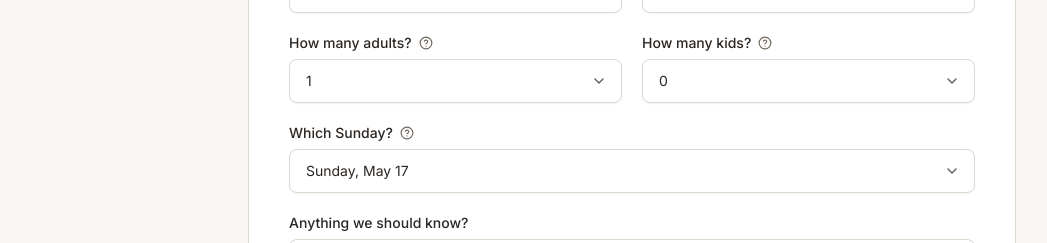
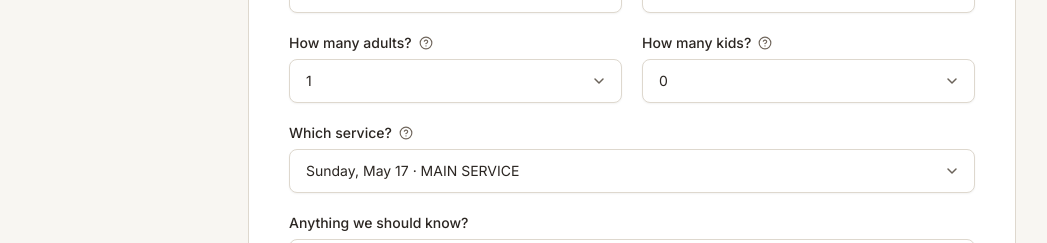
Before and after one commit to kbennett2000/church-site-template, a Next.js app: page /visit in a window 1280 px wide. Shown: the part 4100-4343 px from the top of the page, without its empty margins (8-1055 px from the left). Built offline with nearby package versions, Linux system fonts and the light colour scheme.

Commit message:
Fixed only one service showing on visit form

```diff
--- a/components/sections/visit-form.tsx
+++ b/components/sections/visit-form.tsx
@@ -5,28 +5,70 @@ import { Check, Send } from "lucide-react";
 import { Button } from "@/components/ui/button";
 import { Input } from "@/components/ui/input";
 import { HelpIcon } from "@/components/ui/help-icon";
-import { churchInfo } from "@/lib/church-info";
+import { churchInfo, type Service } from "@/lib/church-info";
 
-function nextSundays(count: number, from: Date = new Date()) {
-  const out: Date[] = [];
+const DAY_NAME_TO_DOW: Record<string, number> = {
+  sunday: 0, monday: 1, tuesday: 2, wednesday: 3,
+  thursday: 4, friday: 5, saturday: 6,
+};
+
+function nextServiceOptions(
+  services: readonly Service[],
+  count: number,
+  from: Date = new Date()
+): { value: string; label: string }[] {
+  const active = services.filter(
+    (s) => s.day && s.time && DAY_NAME_TO_DOW[s.day.toLowerCase()] !== undefined
+  );
+  // Fall back to next Sundays if no services are configured.
+  if (active.length === 0) {
+    const out: { value: string; label: string }[] = [];
+    const d = new Date(from);
+    while (out.length < count) {
+      d.setDate(d.getDate() + 1);
+      if (d.getDay() === 0)
+        out.push({
+          value: d.toISOString().slice(0, 10),
+          label: d.toLocaleDateString("en-US", { weekday: "long", month: "long", day: "numeric" }),
+        });
+    }
+    return out;
+  }
+
+  const multipleServices = active.length > 1;
+  const instances: { date: Date; service: Service }[] = [];
   const d = new Date(from);
-  while (out.length < count) {
+  // Scan 10 weeks ahead — enough to collect `count` instances for any schedule.
+  for (let i = 0; i < 70 && instances.length < count * active.length; i++) {
     d.setDate(d.getDate() + 1);
-    if (d.getDay() === 0) out.push(new Date(d));
+    for (const s of active) {
+      if (d.getDay() === DAY_NAME_TO_DOW[s.day.toLowerCase()])
+        instances.push({ date: new Date(d), service: s });
+    }
   }
-  return out;
-}
+  // Sort chronologically, then by service time within the same day.
+  instances.sort((a, b) =>
+    a.date.getTime() !== b.date.getTime()
+      ? a.date.getTime() - b.date.getTime()
+      : a.service.time.localeCompare(b.service.time)
+  );
 
-function formatSunday(d: Date) {
-  return d.toLocaleDateString("en-US", {
-    weekday: "long",
-    month: "long",
-    day: "numeric",
+  return instances.slice(0, count).map(({ date, service }) => {
+    const dateLabel = date.toLocaleDateString("en-US", {
+      weekday: "long", month: "long", day: "numeric",
+    });
+    const label = multipleServices
+      ? `${dateLabel} · ${service.name || service.time}`
+      : dateLabel;
+    return {
+      value: `${date.toISOString().slice(0, 10)}|${service.time}`,
+      label,
+    };
   });
 }
 
 export function VisitForm() {
-  const sundays = useMemo(() => nextSundays(5), []);
+  const serviceOptions = useMemo(() => nextServiceOptions(churchInfo.services, 8), []);
   const [submitted, setSubmitted] = useState(false);
   const [form, setForm] = useState({
     name: "",
@@ -34,7 +76,7 @@ export function VisitForm() {
     adults: "1",
     kids: "0",
     kidsAges: "",
-    sunday: sundays[0]?.toISOString().slice(0, 10) ?? "",
+    visit: serviceOptions[0]?.value ?? "",
     notes: "",
   });
 
@@ -147,17 +189,14 @@ export function VisitForm() {
         ) : null}
 
         <Field
-          label="Which Sunday?"
+          label="Which service?"
           className="sm:col-span-2"
-          help="Pick the Sunday you're planning to visit. If you're not sure yet, that's fine — pick 'Not sure yet' below."
+          help="Pick the service you're planning to attend. Not sure yet? No problem — just pick one and we'll follow up."
         >
           <Select
-            value={form.sunday}
-            onChange={(v) => update("sunday", v)}
-            options={sundays.map((d) => ({
-              value: d.toISOString().slice(0, 10),
-              label: formatSunday(d),
-            }))}
+            value={form.visit}
+            onChange={(v) => update("visit", v)}
+            options={serviceOptions}
             extraOption={{ value: "unsure", label: "Not sure yet" }}
           />
         </Field>
```
